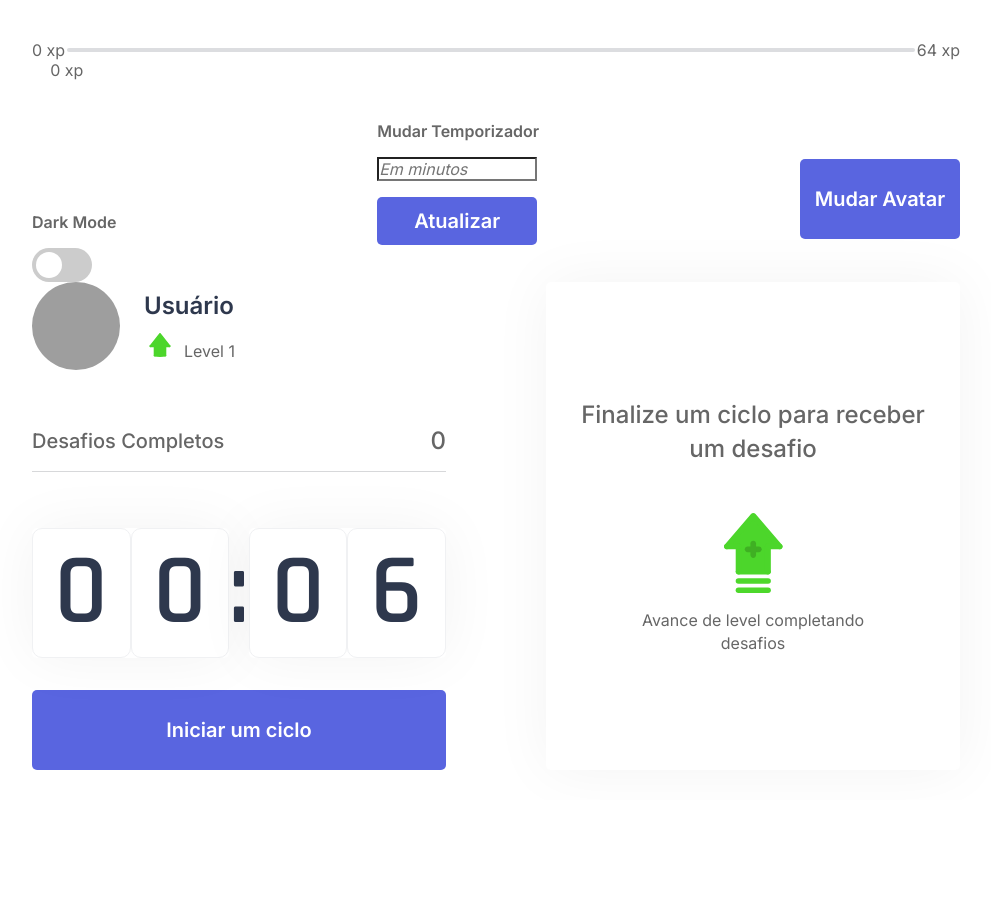
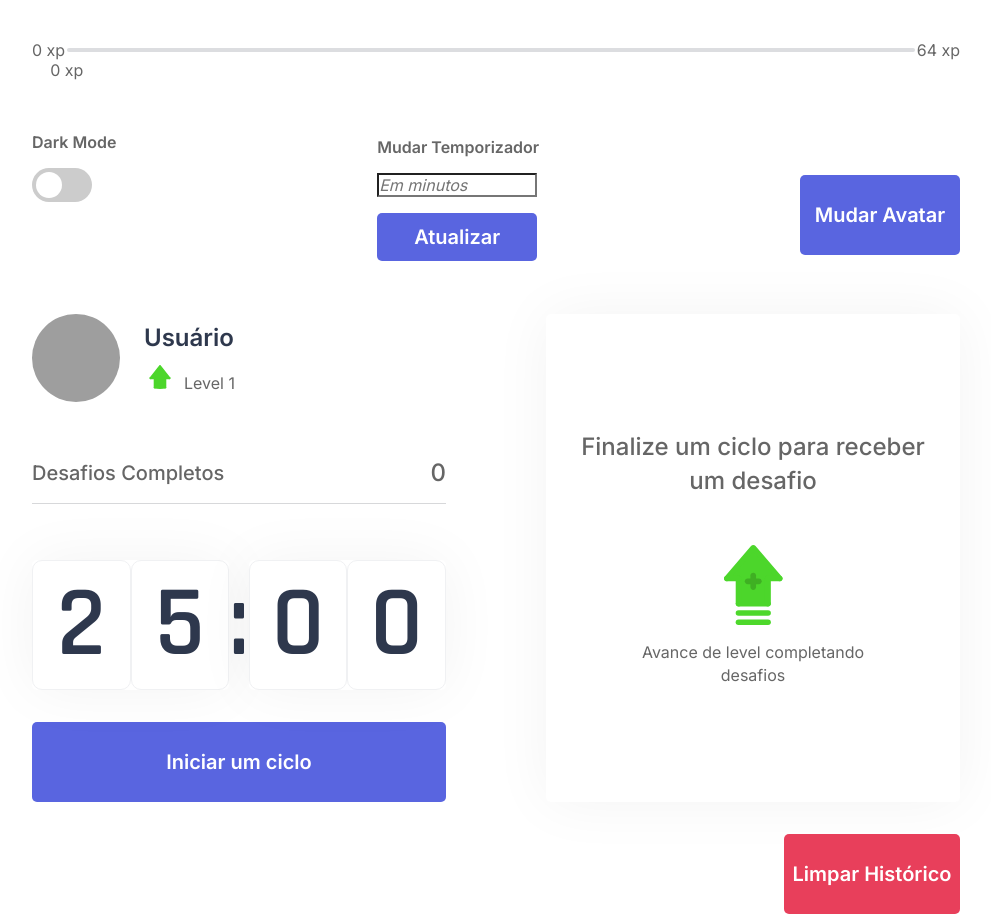
Before and after one commit to lucasfsilva2310/HealthyPomo, a React (Create React App) app: page / in a window 1280 px wide. Shown: the whole page, without its empty margins (144-1135 px from the left). Before the commit the page ends 800 px from the top, so only its background shows below. Built offline with nearby package versions, Linux system fonts and the light colour scheme; grey boxes are pictures that could not be loaded.

Commit message:
ClearCookies component added.

```diff
--- a/src/App.js
+++ b/src/App.js
@@ -22,6 +22,7 @@ import ToggleDarkMode from "./components/ToggleDarkMode";
 import RootContainerForDarkMode from "./components/RootContainerForDarkMode";
 import InputNewTimer from "./components/InputNewTimer";
 import OpenAvatarModal from "./components/OpenAvatarModal";
+import ClearCookies from "./components/ClearCookies";
 
 function App() {
   return (
@@ -49,6 +50,7 @@ function App() {
                 </div>
               </section>
             </CountdownProvider>
+            <ClearCookies />
           </Container>
         </ChallengesProvider>
       </RootContainerForDarkMode>
--- /dev/null
+++ b/src/components/ClearCookies.jsx
@@ -0,0 +1,33 @@
+import { CountdownButton } from "../styles/components/Countdown.style";
+import Cookies from "js-cookie";
+import { ClearCookiesContainer } from "../styles/components/ClearCookies.style";
+
+const ClearCookies = () => {
+  function clearAll() {
+    Cookies.set("level", String(0));
+    Cookies.set("currentExperience", String(0));
+    Cookies.set("challengesCompleted", String(0));
+    Cookies.set("pomoUser", String("Usuário"));
+    Cookies.set(
+      "pomoAvatar",
+      String(
+        "https://upload.wikimedia.org/wikipedia/commons/thumb/7/7c/User_font_awesome.svg/1200px-User_font_awesome.svg.png"
+      )
+    );
+    window.location.reload();
+  }
+  return (
+    <>
+      <ClearCookiesContainer>
+        <CountdownButton
+          onClick={clearAll}
+          style={{ width: "11rem", background: "var(--red)" }}
+        >
+          Limpar Histórico
+        </CountdownButton>
+      </ClearCookiesContainer>
+    </>
+  );
+};
+
+export default ClearCookies;
--- a/src/contexts/CountdownContext.jsx
+++ b/src/contexts/CountdownContext.jsx
@@ -6,7 +6,7 @@ export const CountdownContext = createContext({});
 const CountdownProvider = ({ children }) => {
   const { startNewChallenge } = useContext(ChallengesContext);
 
-  const [time, setTime] = useState(0.1 * 60);
+  const [time, setTime] = useState(25 * 60);
   const [isActive, setIsActive] = useState(false);
   const [hasFinished, setHasFinished] = useState(false);
 
--- /dev/null
+++ b/src/styles/components/ClearCookies.style.jsx
@@ -0,0 +1,7 @@
+import styled from "styled-components";
+
+export const ClearCookiesContainer = styled.div`
+  display: flex;
+  align-items: center;
+  justify-content: flex-end;
+`;
--- a/src/styles/components/ExperienceBar.style.jsx
+++ b/src/styles/components/ExperienceBar.style.jsx
@@ -33,7 +33,8 @@ export const CurrentExperience = styled.span`
 export const SwitchContainer = styled.div`
   display: flex;
   flex-direction: column;
-  margin-top: 8rem;
+  margin-top: 3rem;
+  margin-bottom: 7rem;
 
   strong {
     margin-bottom: 1rem;
```
